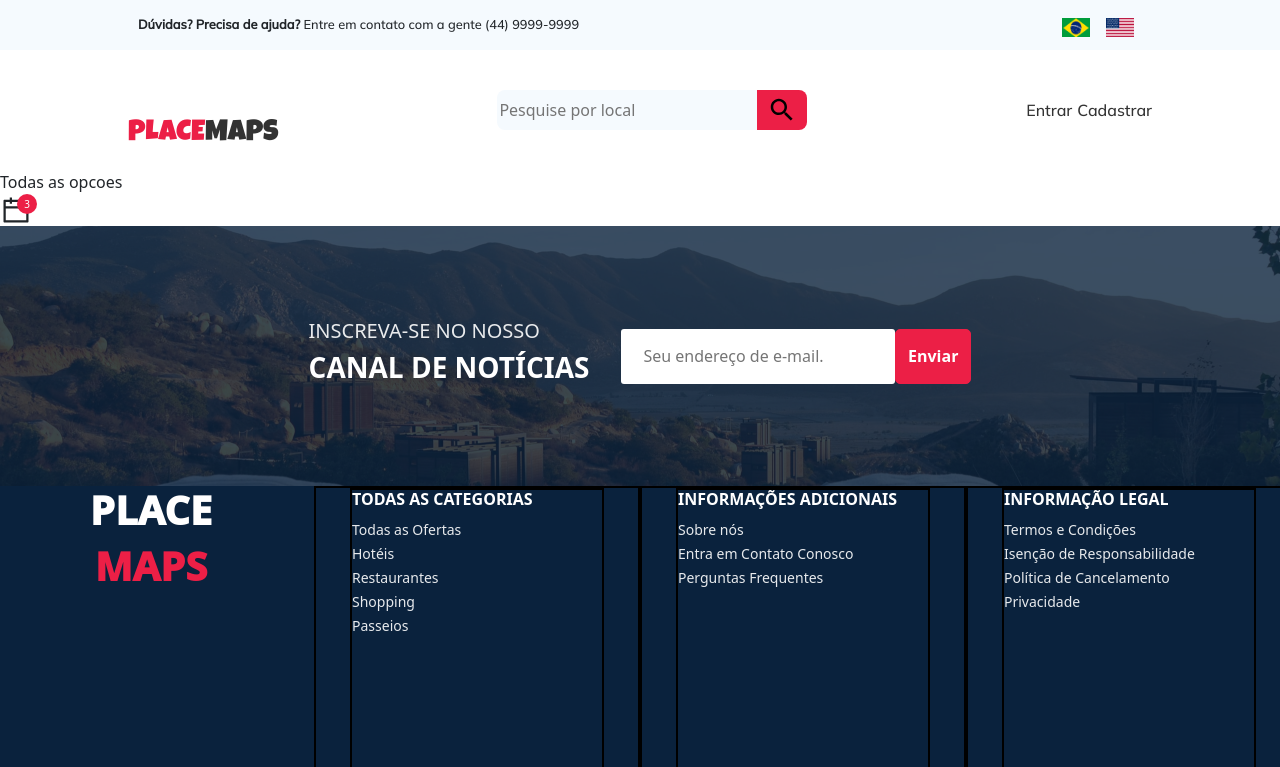
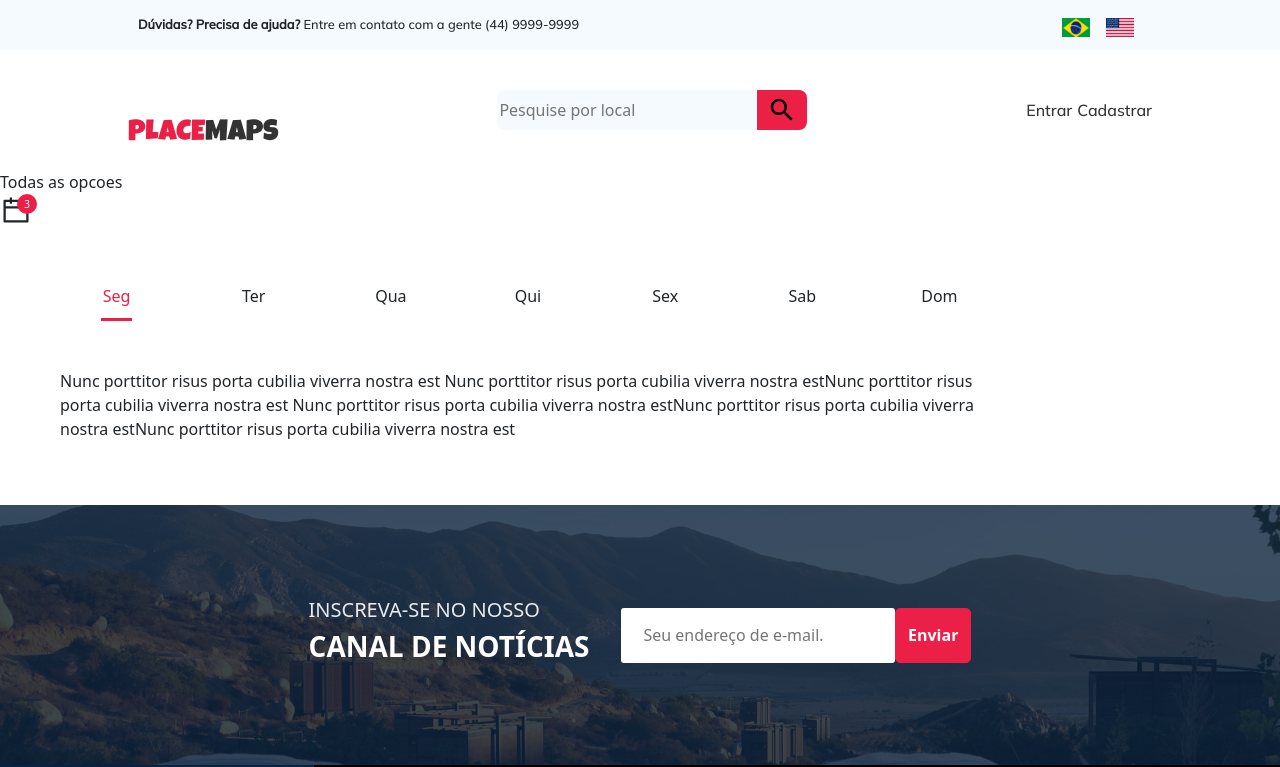
Before and after one commit to sergiogscruz/placemaps_frontend, a React (Create React App) app: page / in a window 1280 px wide. Shown: the top 767 px of the page. Built offline with nearby package versions, Linux system fonts and the light colour scheme.

Commit message:
ADD: Componentes de abas

```diff
--- a/src/App.js
+++ b/src/App.js
@@ -10,6 +10,58 @@ import IconeComValor from "./components/UI/Utils/IconeComValor/IconeComValor";
 import { AiOutlineCalendar } from 'react-icons/ai'
 import Entrar from './components/Entrar/entrar';
 import Footer from "./components/footer/Footer";
+import Abas from "./components/UI/Utils/Abas/Abas";
+import ListaDescritiva from './components/UI/Utils/ListaDescritiva/ListaDescritiva'
+
+const conteudosAbas = [
+  {
+    titulo: "Seg",
+    conteudo:
+      <p>
+        Nunc porttitor risus porta cubilia viverra nostra est Nunc porttitor risus porta cubilia viverra nostra estNunc porttitor risus porta cubilia viverra nostra est Nunc porttitor risus porta cubilia viverra nostra estNunc porttitor risus porta cubilia viverra nostra estNunc porttitor risus porta cubilia viverra nostra est
+      </p>
+  },
+  {
+    titulo: "Ter",
+    conteudo:
+      <ListaDescritiva titulo="Teste" itens={[{texto: "item 1"}, {texto: "item 2"}, {texto: "item 3"}, {texto: "item 4"}]}/>
+  },
+  {
+    titulo: "Qua",
+    conteudo:
+      <p>
+        Odio justo odio bibendum torquent ullamcorper odio
+      </p>
+  },
+  {
+    titulo: "Qui",
+    conteudo:
+      <p>
+        Odio justo odio bibendum torquent ullamcorper odio
+      </p>
+  },
+  {
+    titulo: "Sex",
+    conteudo:
+      <p>
+        Odio justo odio bibendum torquent ullamcorper odio
+      </p>
+  },
+  {
+    titulo: "Sab",
+    conteudo:
+      <p>
+        Odio justo odio bibendum torquent ullamcorper odio
+      </p>
+  },
+  {
+    titulo: "Dom",
+    conteudo:
+      <p>
+        Odio justo odio bibendum torquent ullamcorper odio
+      </p>
+  }
+]
 
 let routes = (
   <Router>
@@ -20,6 +72,8 @@ let routes = (
         <IconeComValor valor="3" onClick={ () => alert('Click no calendario') } pxEsquerdaValor="-15">
           <AiOutlineCalendar size="2em"/>
         </IconeComValor>
+
+        <Abas className="mx-5 w-75" abas={conteudosAbas} />
         <Footer/>
       </Route>
       <Route path="/pontosturisticos">
--- /dev/null
+++ b/src/components/UI/Utils/Abas/Abas.css
@@ -0,0 +1,15 @@
+.aba {
+  font-weight: 500;
+  cursor: pointer;
+  border-bottom: 3px solid transparent;
+  padding: 10px 2px;
+}
+
+.abaAtiva {
+  border-bottom-color: var(--cor-principal);
+  color: var(--cor-principal);
+}
+
+.conteudoAtivo {
+  transition: 500ms;
+}
--- /dev/null
+++ b/src/components/UI/Utils/Abas/Abas.js
@@ -0,0 +1,44 @@
+import react, { useEffect, useState } from 'react';
+import './Abas.css';
+
+export default (props) => {
+  const conteudoInicial = props.abas.length > 0 && props.abas[0].conteudo ? props.abas[0].conteudo : '';
+  const [abaAtiva, setAbaAtiva] = useState(0);
+  const [conteudoAtivo, setConteudoAtivo] = useState(conteudoInicial);
+
+  const handleAbaAtiva = (i, conteudo) => {
+    setAbaAtiva(i)
+    setConteudoAtivo(conteudo)
+  }
+
+  const montarAbas = () => {
+    return props.abas.map((aba, i) => {
+        let className = 'aba';
+        if (abaAtiva == i) {
+          className += ' abaAtiva';
+        }
+        return (
+          <div className="col d-flex flex-column align-items-center cursor-pointer" onClick={() => handleAbaAtiva(i, aba.conteudo)}>
+            <span className={ className }>
+              { aba.titulo }
+            </span>
+          </div>
+        )
+      }
+    )
+  };
+
+  const montarConteudo = () => {
+    return (
+      <div className="mt-5 conteudoAtivo">
+        { conteudoAtivo }
+      </div>
+    )
+  }
+  return (
+    <div className={ "my-5 row justify-content-center " +  props.className}>
+      { montarAbas() }
+      { montarConteudo() }
+    </div>
+  )
+};
--- a/src/components/UI/Utils/ListaDescritiva/ListaDescritiva.js
+++ b/src/components/UI/Utils/ListaDescritiva/ListaDescritiva.js
@@ -6,7 +6,7 @@ import { useState, useEffect } from 'react';
 
 /**
  * props = {
- *  itensLista: [ { texto: String, preco: float } ],
+ *  itens: [ { texto: String, preco: float } ],
  *  considerarPreco: boolean,
  *  titulo: String,
  *  className: String
--- a/src/index.css
+++ b/src/index.css
@@ -12,3 +12,7 @@ body {
   justify-content: center;
   width: 70%;
 }
+
+.cursor-pointer {
+  cursor: pointer;
+}
```
